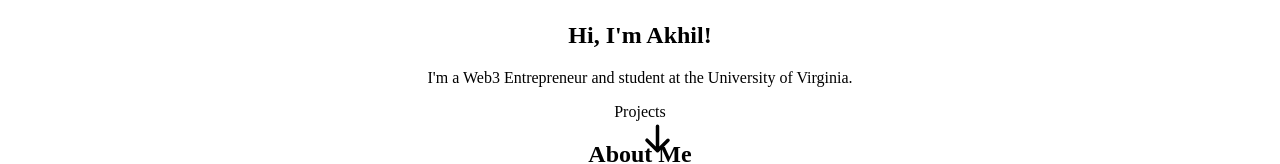
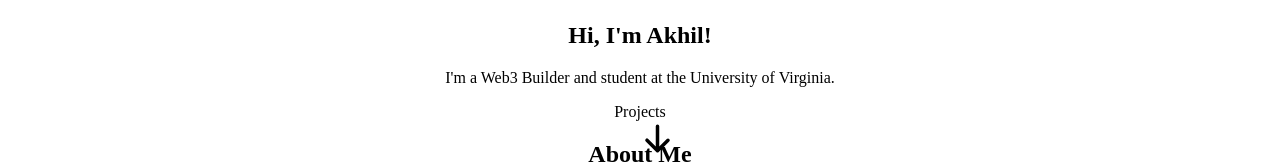
Before and after one commit to akhilrajEth/personalWebsite, a Next.js app in the folder personal-website/: page / in a window 1280 px wide. Shown: the part 335-499 px from the top of the page. Built offline with nearby package versions, Linux system fonts and the light colour scheme.

Commit message:
minor tweak to HeroSection

```diff
--- a/personal-website/src/components/HeroSection.tsx
+++ b/personal-website/src/components/HeroSection.tsx
@@ -22,7 +22,7 @@ const HeroSection = () => {
           <p className="text-lg mt-4 mb-6 md:text-2xl">
             I&#39;m a{" "}
             <span className="font-semibold text-teal-600">
-              Web3 Entrepreneur{" "}
+              Web3 Builder{" "}
             </span>
             and student at the University of Virginia.
           </p>
```
